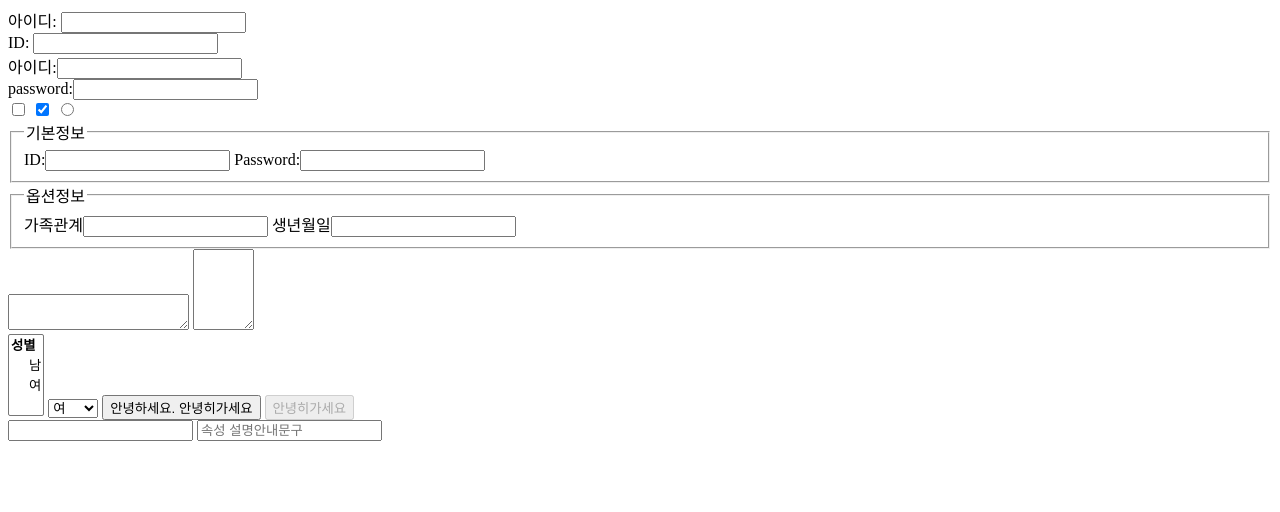
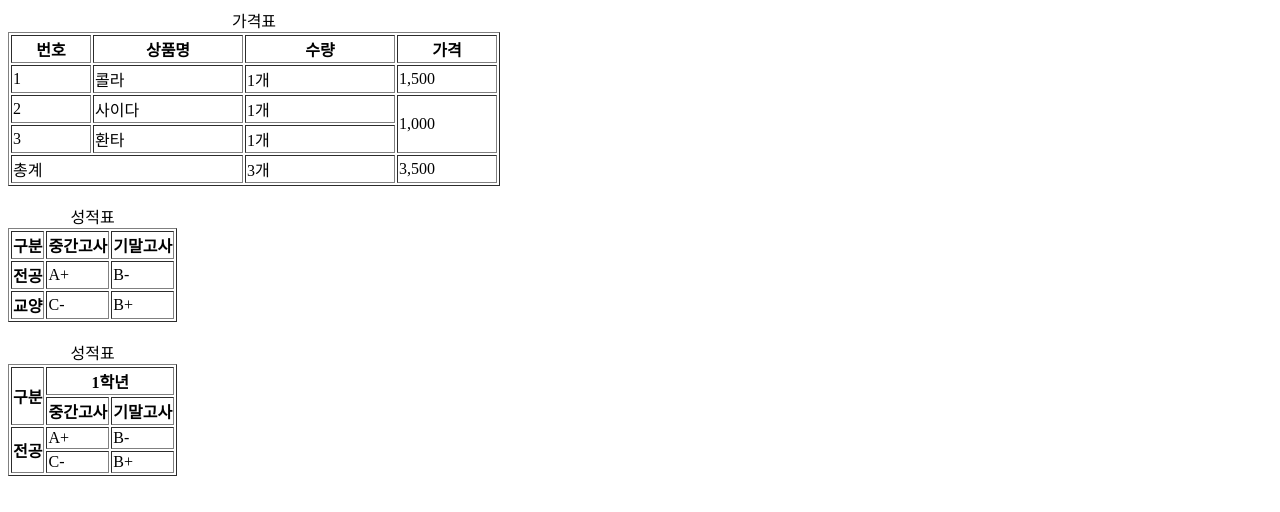
Before and after one commit to allyreum/R_study, a plain HTML site: page index_new.html in a window 1280 px wide. Drawn offline with Linux system fonts and the light colour scheme.

Commit message:
table tag

```diff
--- a/index_new.html
+++ b/index_new.html
@@ -3,50 +3,92 @@
 <head>
     <meta charset="UTF-8">
     <meta name="viewport" content="width=device-width, initial-scale=1.0">
-    <title>FORM</title>
+    <title>테이블</title>
 </head>
 <body>
-  <form action="" method="">
-    <!-- action은 저장할 서버, method는 전송 시 type-->
-     아이디: <input type="text"><br>
-     <label for = "id">ID:</label> <input type="text" id="id"><br>
-     <label>아이디:<input type="text"></label> <br> <!-- 위에꺼랑 같음. -->
-     <lavel>password:</lavel><input type="password"><br>
-     <input type="checkbox">
-     <input type="checkbox" checked>
-     <input type="radio"><br>
-  </form>
-  <form action="" method="">
-    <fieldset>
-        <legend>기본정보</legend>
-        <label for = "id">ID:<input type= "text" id="id"></label>
-        <label for = "pw">Password:<input type= "password" id="pw"></label>
-    </fieldset>
-    <fieldset>
-        <legend>옵션정보</legend>
-        <label for="fam_info">가족관계<input type = "text"></label>
-        <label for="brdt">생년월일<input type = "text"></label>
-    </fieldset>
-    <textarea></textarea>
-    <textarea rows="5" cols = "5"></textarea> <!--이제는 안씀. style에서 가능-->
+    <table border="1">
+        <caption>가격표</caption>
+        <!-- col/ colgrp tag는 caption 태그 다음에 사용-->
+         <col style="width: 80px">
+         <colgroup span = "2" style="width: 150px"></colgroup>
+         <col style="width: 100px">
+        <thead>
+            <tr><!--row-->
+                <th>번호</th><!--colnames-->
+                <th>상품명</th>
+                <th>수량</th>
+                <th>가격</th>
+            </tr>
+        </thead>
+        <!-- thead / tfoot/ tbody tag가 필수는 아님-->
+        <tfoot> <!-- thead / tfoot/ tbody 순서대로 작성해야함(웹에는 th > tb > tf로 나옴)-->
+            <tr>
+                <td colspan="2">총계</td>
+                <td> 3개</td>
+                <td> 3,500</td>
+            </tr>
+        </tfoot>
+        <tbody>
+            <tr><!--row-->
+                <td>1</td><!--value-->
+                <td>콜라</td>
+                <td>1개</td>
+                <td>1,500</td>
+            </tr>
+            <tr>
+                <td>2</td>
+                <td>사이다</td>
+                <td>1개</td>
+                <td rowspan="2">1,000</td>
+                <!--rowspan 병합 = 행개수를 넣으면 됨. 대신 다음 행을 지워줘야함 -->
+            </tr>
+            <tr>
+                <td>3</td>
+                <td>환타</td>
+                <td>1개</td>
+            </tr>
+        </tbody>
+    </table>
     <br>
-    <select multiple>
-        <optgroup label="성별">
-            <option value="male">남</option>
-            <option value="female">여</option>
-        </optgroup>
-    </select>
-    <select>
-        <optgroup label="성별">
-            <option value="male">남</option>
-            <option value="female" selected>여</option>
-            <!--selected: 특정 옵션 tag를 먼저 선택할 수 있도록 설정-->
-        </optgroup>
-    </select>
-    <button>안녕하세요. 안녕히가세요</button>
-    <button disabled>안녕히가세요</button><br>
-    <input type="text" readonly>
-    <input type="text" maxlength="10" placeholder="속성 설명안내문구">
-  </form>
+    <table border="1">
+        <caption> 성적표</caption>
+        <tr>
+            <th scope="col">구분</th>
+            <th scope="col">중간고사</th>
+            <th scope="col">기말고사</th>
+        </tr>
+        <tr>
+            <th scope="row">전공</th>
+            <td>A+</td>
+            <td>B-</td>
+        </tr>
+        <tr>
+            <th scope="row">교양</th>
+            <td>C-</td>
+            <td>B+</td>
+        </tr>
+    </table>
+        <br>
+    <table border="1">
+        <caption> 성적표</caption>
+        <tr>
+            <th scope="col" rowspan="2">구분</th>
+            <th scope="colgroup" colspan="2">1학년</th>
+            <!-- 1개일 때는 col, 2개 이상일 때는 colgroup-->
+        </tr>
+        <tr>
+            <th>중간고사</th>
+            <th>기말고사</th>
+        </tr>
+        <tr>
+            <th scope="rowgroup" rowspan="2">전공</th>
+            <td>A+</td>
+            <td>B-</td>
+        </tr>
+        <tr>
+            <td>C-</td>
+            <td>B+</td>
+        </tr>
+    </table>
 </body>
 </html>
```
